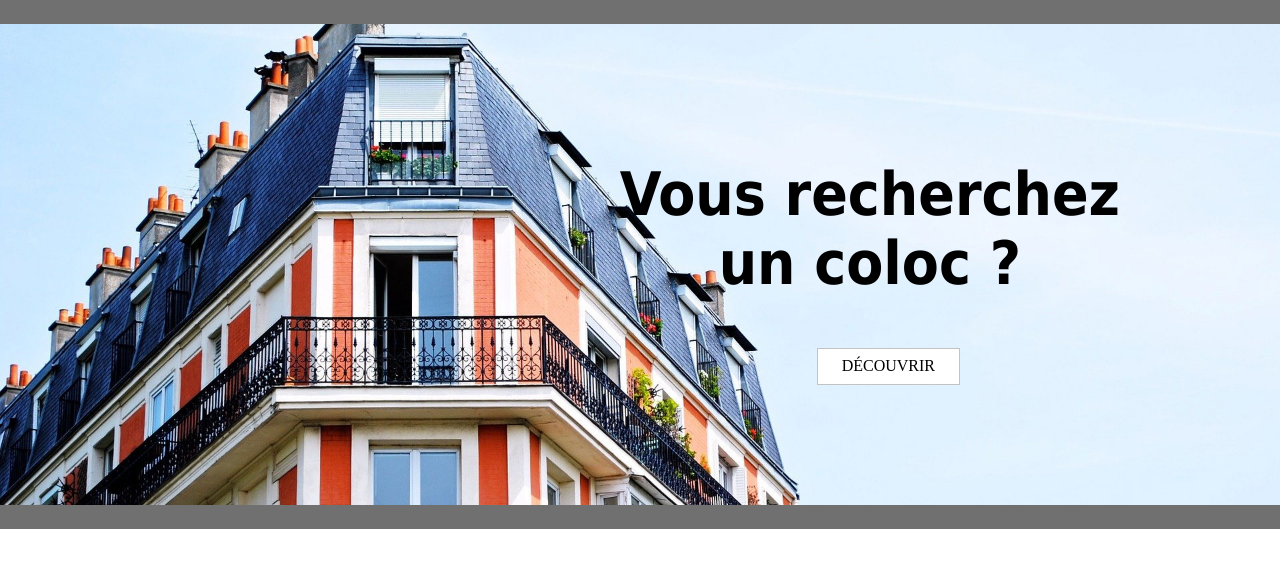
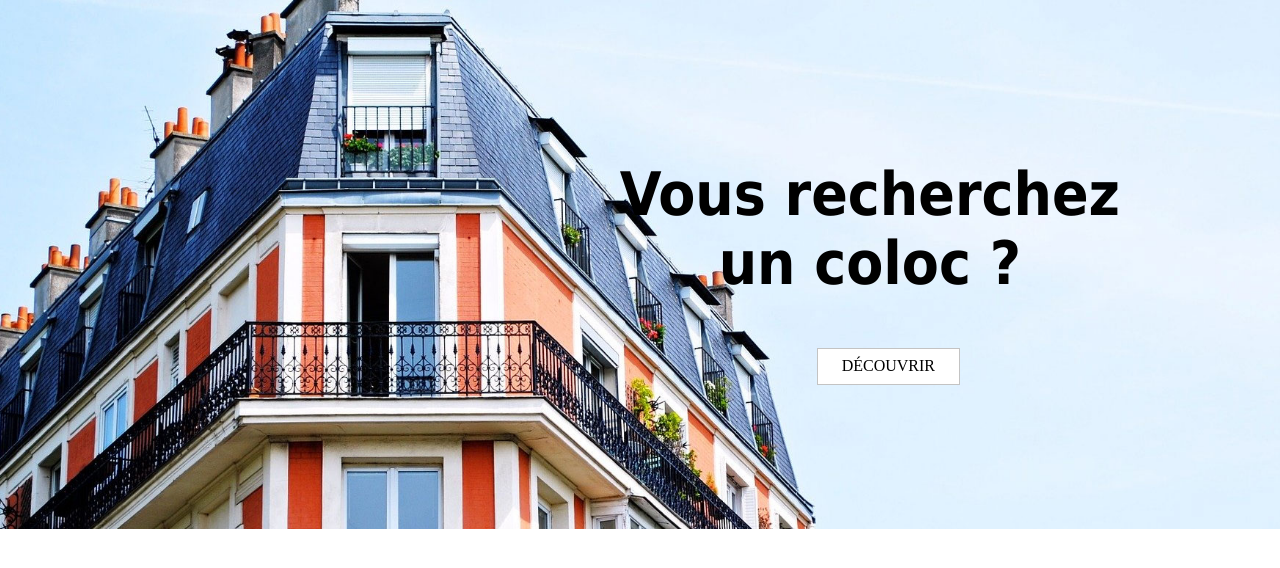
Before and after one commit to BlueFaste/ColocToi, a PHP site: page /accueil.php in a window 1280 px wide. Shown: the part 121-689 px from the top of the page. Run offline with PHP 8.4, Linux system fonts and the light colour scheme.

Commit message:
test debranche

```diff
--- a/accueil.css
+++ b/accueil.css
@@ -1,6 +1,6 @@
 .apart_accueil{
   background:no-repeat center center #707070;
-  background-size: contain;
+  background-size: cover;
   background-image: url('img/accueil/apartment_accueil.jpg');
   display: flex;
   flex-direction: column;
```
